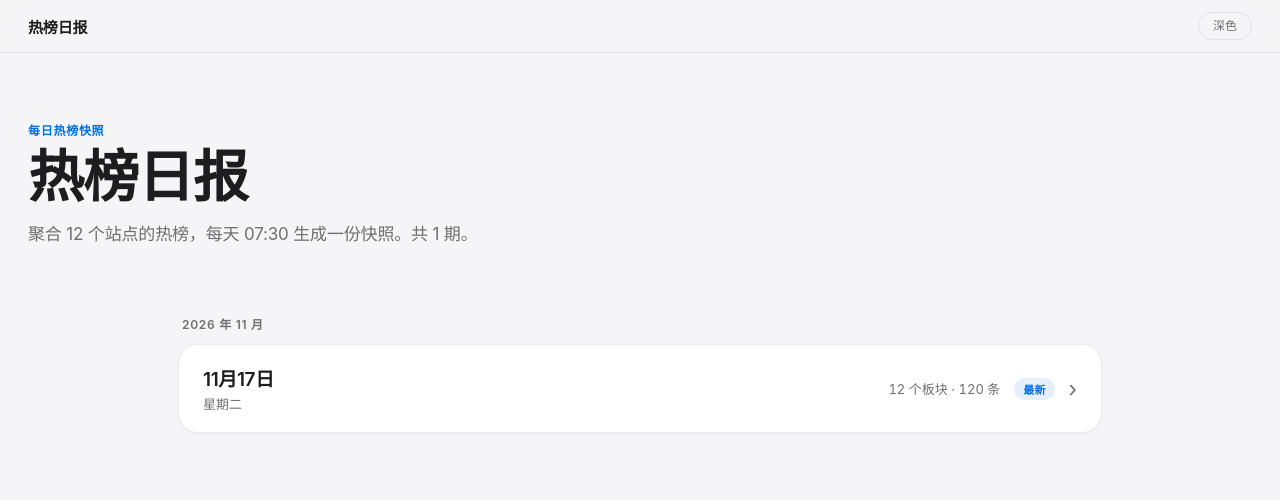
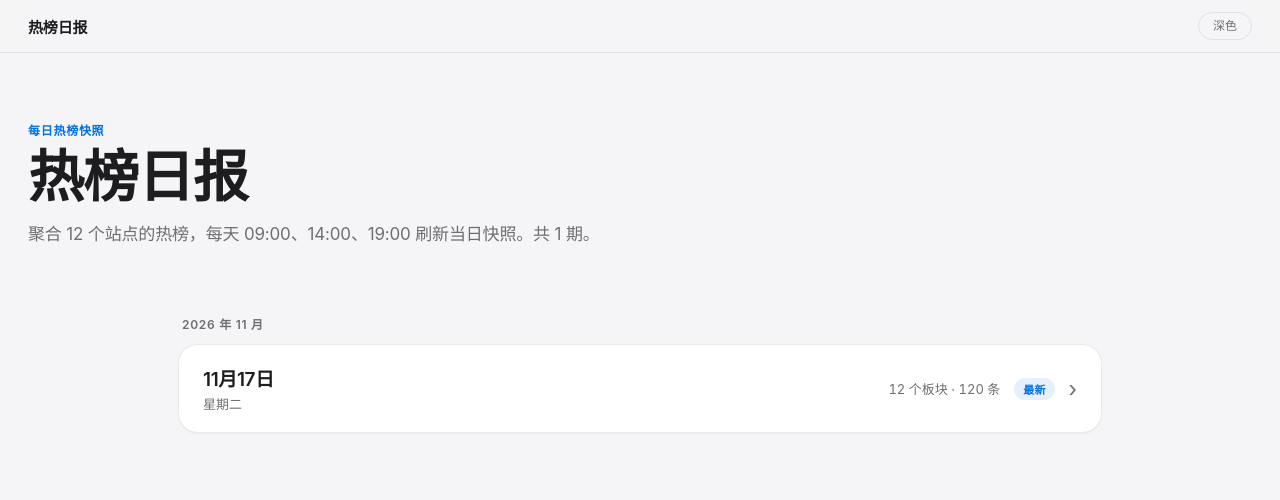
Before and after one commit to vme999/hot-daily, a plain HTML site: page site/index.html in a window 1280 px wide. Drawn offline with Linux system fonts and the light colour scheme.

Commit message:
chore: update index page snapshot schedule text

```diff
--- a/site/index.html
+++ b/site/index.html
@@ -4,7 +4,7 @@
 <meta charset="utf-8">
 <meta name="viewport" content="width=device-width, initial-scale=1">
 <meta name="color-scheme" content="light dark">
-<meta name="description" content="热榜日报：每天 07:30 抓取 12 个站点的热榜，按日期归档。">
+<meta name="description" content="热榜日报：每天 09:00、14:00、19:00 抓取 12 个站点的热榜，按日期归档。">
 <title>热榜日报</title>
 <script>(function () {
   try {
@@ -332,7 +332,7 @@ a:focus-visible, .theme-toggle:focus-visible {
   <section class="hero">
     <p class="eyebrow">每日热榜快照</p>
     <h1>热榜日报</h1>
-    <p class="sub">聚合 12 个站点的热榜，每天 07:30 生成一份快照。共 1 期。</p>
+    <p class="sub">聚合 12 个站点的热榜，每天 09:00、14:00、19:00 刷新当日快照。共 1 期。</p>
   </section>
   <section class="timeline" aria-label="日报目录">
 <section class="month"><h2 class="month-title">2026 年 11 月</h2><ol class="entries"><li><a class="entry" href="archive/2026-11-17.html"><span class="entry-date"><b>11月17日</b><span>星期二</span></span><span class="entry-meta">12 个板块 · 120 条</span><span class="tag">最新</span><span class="entry-chevron" aria-hidden="true">›</span></a></li></ol></section>
```
